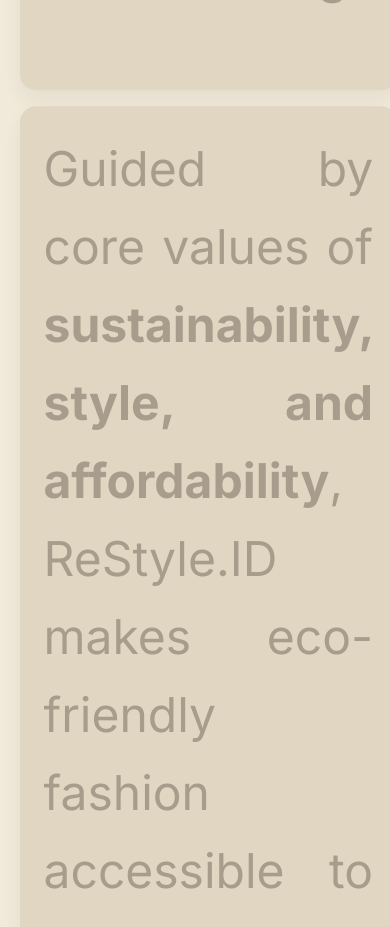
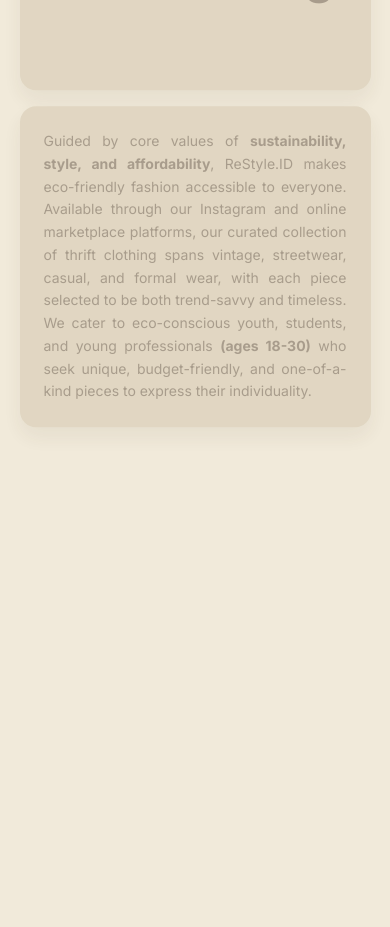
Before and after one commit to Ferdiansyah-Juliputra/restyleid, a Next.js app: page / in a window 390 px wide. Shown: the part 1000-1927 px from the top of the page. Built offline with nearby package versions, Linux system fonts and the light colour scheme.

Commit message:
Update page.tsx

```diff
--- a/src/app/page.tsx
+++ b/src/app/page.tsx
@@ -77,7 +77,7 @@
                 <div className="div2 text-center">Contoh Foto Product</div>
                 <div className="div3 text-center">Link Shopee dan Catalog</div>
                 <div className="div4 flex flex-col items-start justify-start">
-                  <p className="ttext-sm sm:text-base md:text-base lg:text-sm xl:text-base leading-relaxed font-normal text-mahogany text-justify">
+                  <p className="text-sm sm:text-base md:text-base lg:text-sm xl:text-base leading-relaxed font-normal text-mahogany text-justify">
                     Guided by core values of <strong>sustainability, style, and affordability</strong>,
                     ReStyle.ID makes eco-friendly fashion accessible to everyone. Available through our Instagram and online
                     marketplace platforms, our curated collection of thrift clothing spans vintage, streetwear, casual, and formal
```
